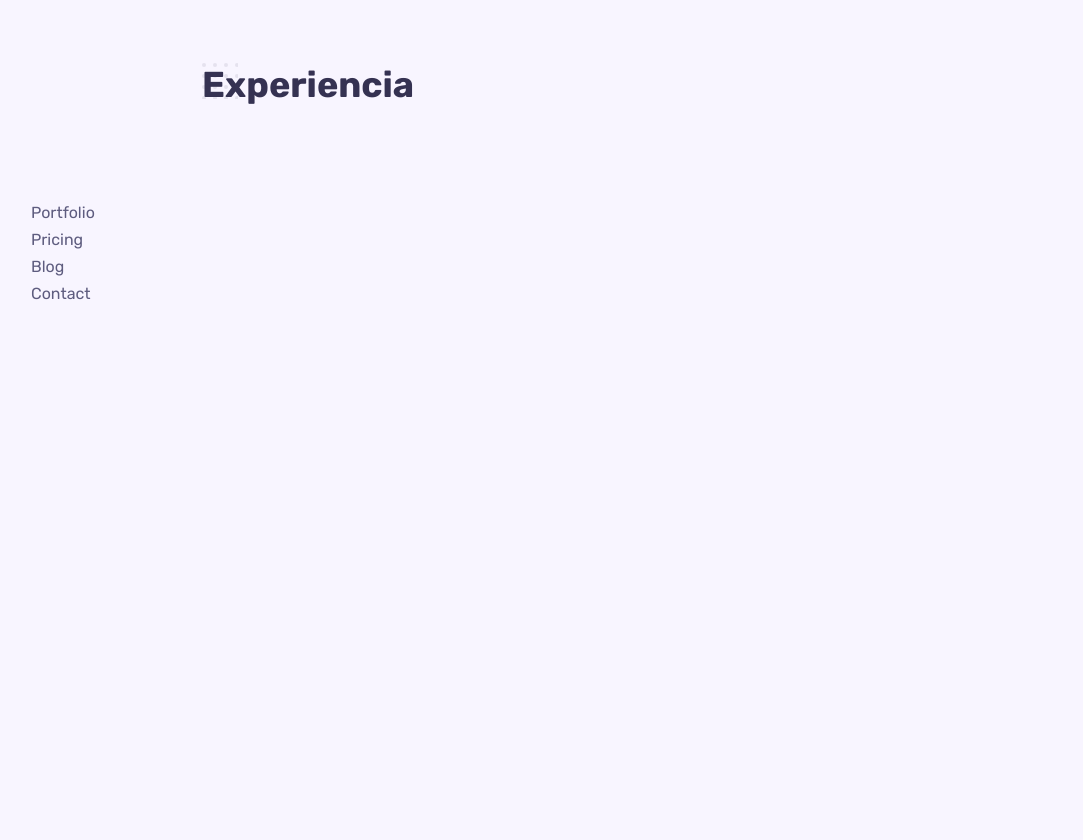
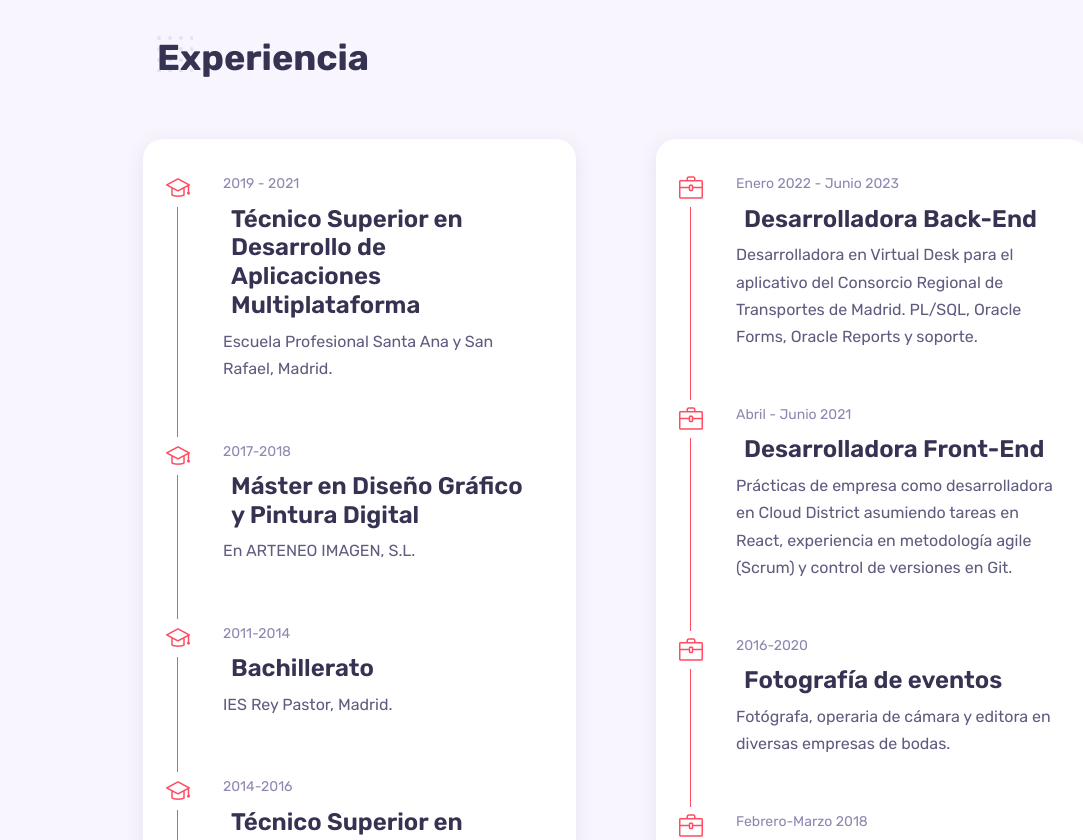
Before and after one commit to saraardila/portfolio-web, a React (Create React App) app: page / in a window 1280 px wide. Shown: the part 1960-2800 px from the top of the page, without its empty margins (79-1162 px from the left). Before the commit the page ends 2267 px from the top, so only its background shows below. Built offline with nearby package versions, Linux system fonts and the light colour scheme.

Commit message:
Resume component done

```diff
--- a/src/components/about/About.jsx
+++ b/src/components/about/About.jsx
@@ -15,7 +15,7 @@ const About = () => {
         <div className="about__data grid">
           <div className="about__info">
             <p className="about__description">
-              ¡Hola! Soy Sara, desarrolladora en Madrid, España. Tengo alto
+              Soy Sara, desarrolladora en Madrid, España. Tengo alto
               interés en desarrollo y diseño de aplicaciones multiplatadorma.
               Actualmente estoy aprendiendo Kotlin, y tengo experiencia
               profesional en BBDD, diseño y fotografía.
--- a/src/components/home/Home.jsx
+++ b/src/components/home/Home.jsx
@@ -14,11 +14,11 @@ const Home = () => {
       <img src={Me} alt="" className="home__img" />
 
       <h1 className="home__name">Sara Ardila</h1>
-      <span className="home__education">I'm a mobile developer</span>
+      <span className="home__education">¡Hola! Soy desarrolladora de software</span>
 
       <HeaderSocials />
 
-      <a href="#contact" className="btn">Hire Me</a>
+      <a href="#contact" className="btn">Contáctame</a>
 
       <ScrollDown />
 
--- /dev/null
+++ b/src/components/resume/Card.jsx
@@ -0,0 +1,14 @@
+import React from 'react'
+
+const Card = (props) => {
+  return (
+   <div className="timeline__item">
+    <i className={props.icon}></i>
+    <span className="timeline__date">{props.year}</span>
+    <h3 className="timeline__title">{props.title}</h3>
+    <p className="timeline__text">{props.desc}</p>
+   </div>
+  )
+}
+
+export default Card
--- a/src/components/resume/Data.jsx
+++ b/src/components/resume/Data.jsx
@@ -1,9 +1,70 @@
-import React from 'react'
+import React from "react";
 
-const Data = () => {
-  return (
-    <div>Data</div>
-  )
-}
+const Data = [
+  {
+    id: 1,
+    category: "education",
+    icon: "icon-graduation",
+    year: "2019 - 2021",
+    title: "Técnico Superior en Desarrollo de Aplicaciones Multiplataforma",
+    desc: "Escuela Profesional Santa Ana y San Rafael, Madrid.",
+  },
+  {
+    id: 2,
+    category: "education",
+    icon: "icon-graduation",
+    year: "2017-2018",
+    title: "Máster en Diseño Gráfico y Pintura Digital",
+    desc: "En ARTENEO IMAGEN, S.L.",
+  },
+  {
+    id: 3,
+    category: "education",
+    icon: "icon-graduation",
+    year: "2011-2014",
+    title: "Bachillerato",
+    desc: "IES Rey Pastor, Madrid.",
+  },
+  {
+    id: 4,
+    category: "education",
+    icon: "icon-graduation",
+    year: "2014-2016",
+    title: "Técnico Superior en Iluminación, Captación y Tratamiento de la Imagen",
+    desc: "IES Carlos Rodríguez María de Valcárcel, Madrid.",
+  },
+  {
+    id: 5,
+    category: "experience",
+    icon: "icon-briefcase",
+    year: "Enero 2022 - Junio 2023",
+    title: "Desarrolladora Back-End",
+    desc: "Desarrolladora en Virtual Desk para el aplicativo del Consorcio Regional de Transportes de Madrid. PL/SQL, Oracle Forms, Oracle Reports y soporte.",
+  },
+  {
+    id: 6,
+    category: "experience",
+    icon: "icon-briefcase",
+    year: "Abril - Junio 2021",
+    title: "Desarrolladora Front-End",
+    desc: "Prácticas de empresa como desarrolladora en Cloud District asumiendo tareas en React, experiencia en metodología agile (Scrum) y control de versiones en Git.",
+  },
+  {
+    id: 7,
+    category: "experience",
+    icon: "icon-briefcase",
+    year: "2016-2020 ",
+    title: "Fotografía de eventos",
+    desc: "Fotógrafa, operaria de cámara y editora en diversas empresas de bodas.",
+  },
+  {
+    id: 8,
+    category: "experience",
+    icon: "icon-briefcase",
+    year: "Febrero-Marzo 2018",
+    title: "Diseñadora gráfica",
+    desc: "Prácticas como diseñadora gráfica en Polar Marketing - Contenido publicitario,redes sociales...etc",
+  },
+];
 
-export default Data
+export default Data;
--- a/src/components/resume/Resume.jsx
+++ b/src/components/resume/Resume.jsx
@@ -1,18 +1,47 @@
-import React from 'react';
+import React from "react";
 import "./resume.css";
+import Data from "./Data";
+import Card from "./Card";
 
 const Resume = () => {
   return (
-
-    <section className="resume container section" id="resume">
-
+    <section className="resume__container section" id="resume">
       <h2 className="section__title">Experiencia</h2>
 
       <div className="resume__container grid">
-        <div className="timeline grid"></div>
+        <div className="timeline grid">
+          {Data.map((val, id) => {
+            if (val.category === "education") {
+              return (
+                <Card
+                  key={id}
+                  icon={val.icon}
+                  title={val.title}
+                  year={val.year}
+                  desc={val.desc}
+                />
+              );
+            }
+          })}
+        </div>
+        <div className="timeline grid">
+          {Data.map((val, index) => {
+            if (val.category === "experience") {
+              return (
+                <Card
+                  key={index}
+                  icon={val.icon}
+                  title={val.title}
+                  year={val.year}
+                  desc={val.desc}
+                />
+              );
+            }
+          })}
+        </div>
       </div>
     </section>
-  )
-}
+  );
+};
 
-export default Resume
+export default Resume;
--- a/src/components/resume/resume.css
+++ b/src/components/resume/resume.css
@@ -0,0 +1,62 @@
+.resume__container {
+
+    grid-template-columns: repeat(2, 1fr);
+    column-gap: 5rem;
+}
+
+.timeline {
+
+    background-color: var(--container-color);
+    padding: 1.875rem;
+    border-radius: var(--border-radius);
+    position: relative;
+    box-shadow: var(--shadow);
+}
+
+.timeline__item  {
+
+    position: relative;
+    padding-left: 3.125rem;
+    padding-bottom: 3.125rem;
+
+}
+
+.timeline__item:last-child {
+
+    padding-bottom: 0;
+}
+
+.timeline__item::before {
+
+    content: '';
+    width: 1px;
+    height: 100%;
+    background-color: var(--first-color);
+    position: absolute;
+    left: .25rem;
+    top: 0;
+}
+
+.timeline .icon-briefcase,
+.timeline .icon-graduation {
+    position: absolute;
+    left: -0.4375rem;
+    top: 0;
+    font-size: var(--h2-font-size);
+    color: var(--first-color);
+    background-color: var(--container-color);
+    padding: 0.4375rem 0;
+
+}
+
+.timeline__date {
+    color: #8b88b1;
+    font-size: var(--small-font-size);
+
+}
+
+.timeline__title {
+
+    font-size: var(--h2-font-size);
+    margin: 0.5rem;
+}
--- a/src/components/sidebar/Sidebar.jsx
+++ b/src/components/sidebar/Sidebar.jsx
@@ -29,12 +29,12 @@ const Sidebar = () => {
           </li>
           <li className="nav__item">
             <a href="#services" className="nav__link">
-            <i className="icon-briefcase"></i>
+            <i className="icon-graduation "></i>
             </a>
           </li>
           <li className="nav__item">
             <a href="#resume" className="nav__link">
-            <i className="icon-graduation"></i>
+            <i className="icon-briefcase"></i>
             </a>
           </li>
           <li className="nav__item">
```
